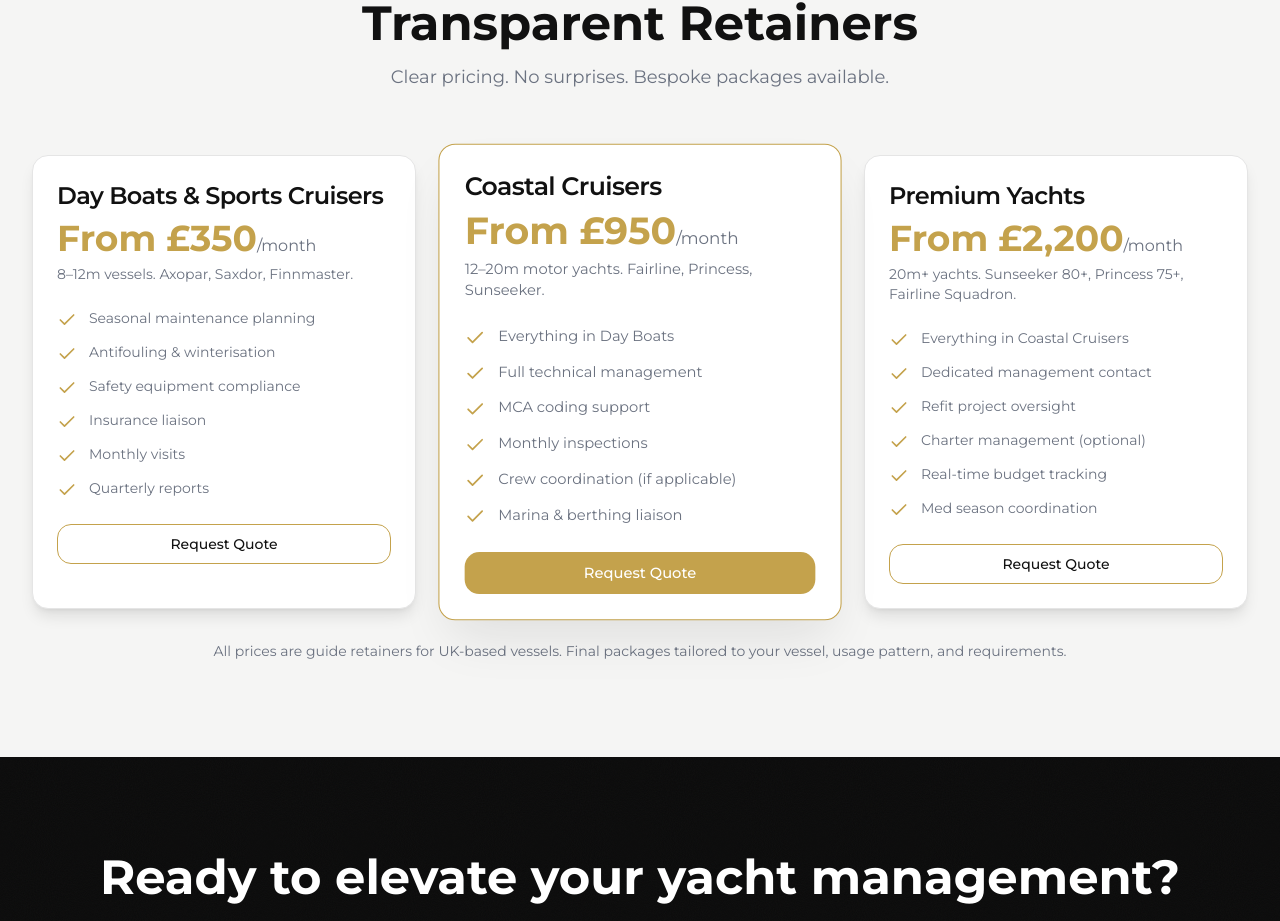
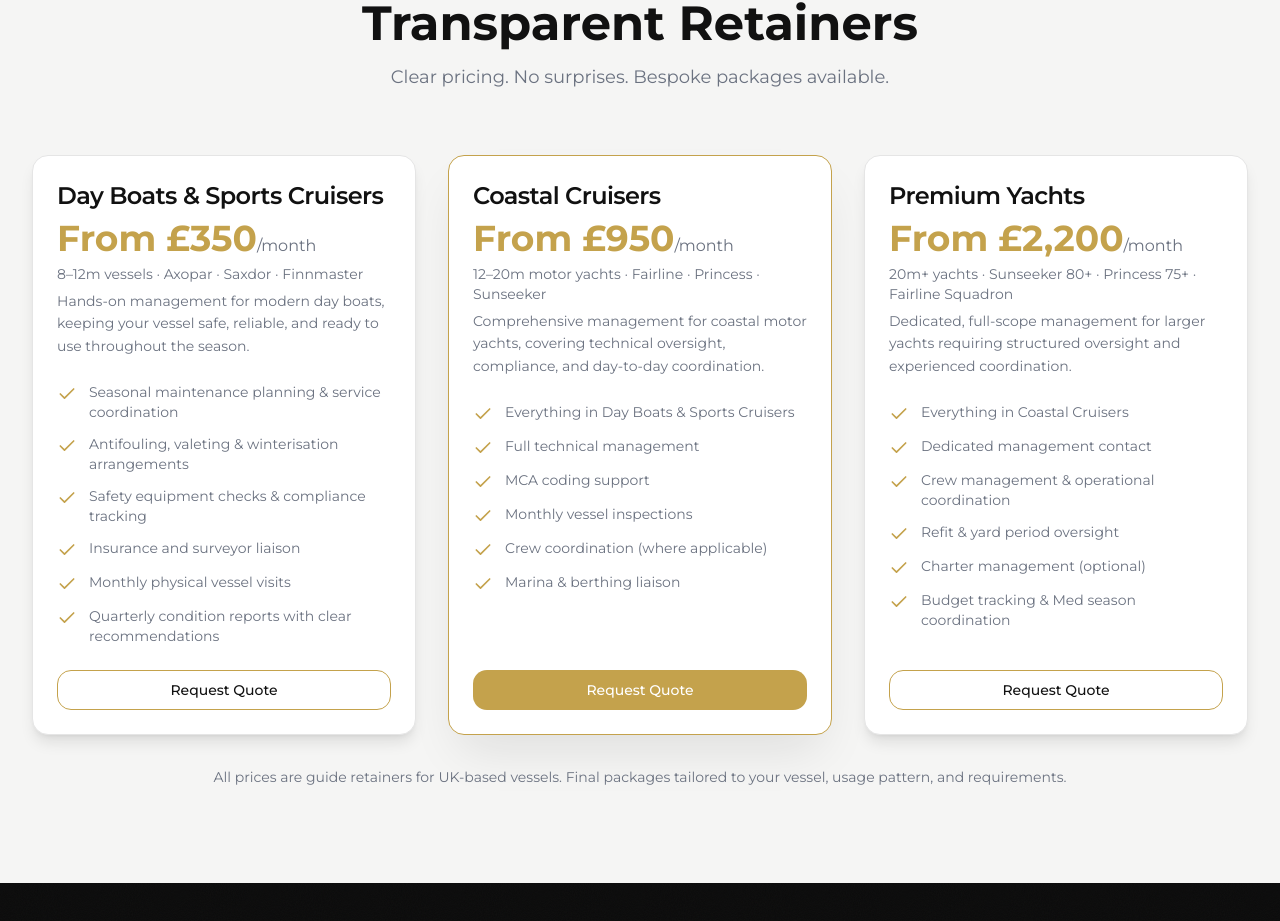
Before and after one commit to ollietitcomb/Onyx-Yacht-Management, a Next.js app: page / in a window 1280 px wide. Shown: the part 4711-5632 px from the top of the page. Built offline with nearby package versions, Linux system fonts and the light colour scheme; no server answers.

Commit message:
Update pricing tiers with refined content, benefit text, and improved card alignment

```diff
--- a/components/pricing.tsx
+++ b/components/pricing.tsx
@@ -11,27 +11,29 @@ const tiers = [
     name: 'Day Boats & Sports Cruisers',
     price: 'From £350',
     period: '/month',
-    description: '8–12m vessels. Axopar, Saxdor, Finnmaster.',
+    description: '8–12m vessels · Axopar · Saxdor · Finnmaster',
+    benefit: 'Hands-on management for modern day boats, keeping your vessel safe, reliable, and ready to use throughout the season.',
     features: [
-      'Seasonal maintenance planning',
-      'Antifouling & winterisation',
-      'Safety equipment compliance',
-      'Insurance liaison',
-      'Monthly visits',
-      'Quarterly reports',
+      'Seasonal maintenance planning & service coordination',
+      'Antifouling, valeting & winterisation arrangements',
+      'Safety equipment checks & compliance tracking',
+      'Insurance and surveyor liaison',
+      'Monthly physical vessel visits',
+      'Quarterly condition reports with clear recommendations',
     ],
   },
   {
     name: 'Coastal Cruisers',
     price: 'From £950',
     period: '/month',
-    description: '12–20m motor yachts. Fairline, Princess, Sunseeker.',
+    description: '12–20m motor yachts · Fairline · Princess · Sunseeker',
+    benefit: 'Comprehensive management for coastal motor yachts, covering technical oversight, compliance, and day-to-day coordination.',
     features: [
-      'Everything in Day Boats',
+      'Everything in Day Boats & Sports Cruisers',
       'Full technical management',
       'MCA coding support',
-      'Monthly inspections',
-      'Crew coordination (if applicable)',
+      'Monthly vessel inspections',
+      'Crew coordination (where applicable)',
       'Marina & berthing liaison',
     ],
     highlighted: true,
@@ -40,14 +42,15 @@ const tiers = [
     name: 'Premium Yachts',
     price: 'From £2,200',
     period: '/month',
-    description: '20m+ yachts. Sunseeker 80+, Princess 75+, Fairline Squadron.',
+    description: '20m+ yachts · Sunseeker 80+ · Princess 75+ · Fairline Squadron',
+    benefit: 'Dedicated, full-scope management for larger yachts requiring structured oversight and experienced coordination.',
     features: [
       'Everything in Coastal Cruisers',
       'Dedicated management contact',
-      'Refit project oversight',
+      'Crew management & operational coordination',
+      'Refit & yard period oversight',
       'Charter management (optional)',
-      'Real-time budget tracking',
-      'Med season coordination',
+      'Budget tracking & Med season coordination',
     ],
   },
 ];
@@ -75,13 +78,13 @@ export function Pricing() {
               transition={{ duration: 0.5, delay: index * 0.1 }}
             >
               <Card
-                className={`h-full ${
+                className={`flex h-full flex-col ${
                   tier.highlighted
-                    ? 'border-gold shadow-2xl scale-105'
+                    ? 'border-gold shadow-2xl'
                     : 'hover:border-gold/50'
                 } transition-all duration-200`}
               >
-                <CardHeader>
+                <CardHeader className="flex-shrink-0">
                   <CardTitle className="text-2xl">{tier.name}</CardTitle>
                   <div className="mt-4">
                     <span className="font-sans text-4xl font-bold text-gold">
@@ -90,9 +93,12 @@ export function Pricing() {
                     <span className="text-slate">{tier.period}</span>
                   </div>
                   <p className="mt-2 text-sm text-slate">{tier.description}</p>
+                  {tier.benefit && (
+                    <p className="mt-3 text-sm text-slate leading-relaxed">{tier.benefit}</p>
+                  )}
                 </CardHeader>
-                <CardContent className="space-y-6">
-                  <ul className="space-y-3">
+                <CardContent className="flex flex-1 flex-col space-y-6">
+                  <ul className="flex-1 space-y-3">
                     {tier.features.map((feature) => (
                       <li key={feature} className="flex items-start gap-3">
                         <Check className="mt-0.5 h-5 w-5 flex-shrink-0 text-gold" />
@@ -103,7 +109,7 @@ export function Pricing() {
                   <Button
                     asChild
                     variant={tier.highlighted ? 'gold' : 'outline'}
-                    className="w-full"
+                    className="mt-auto w-full"
                   >
                     <Link href="/contact">Request Quote</Link>
                   </Button>
```
